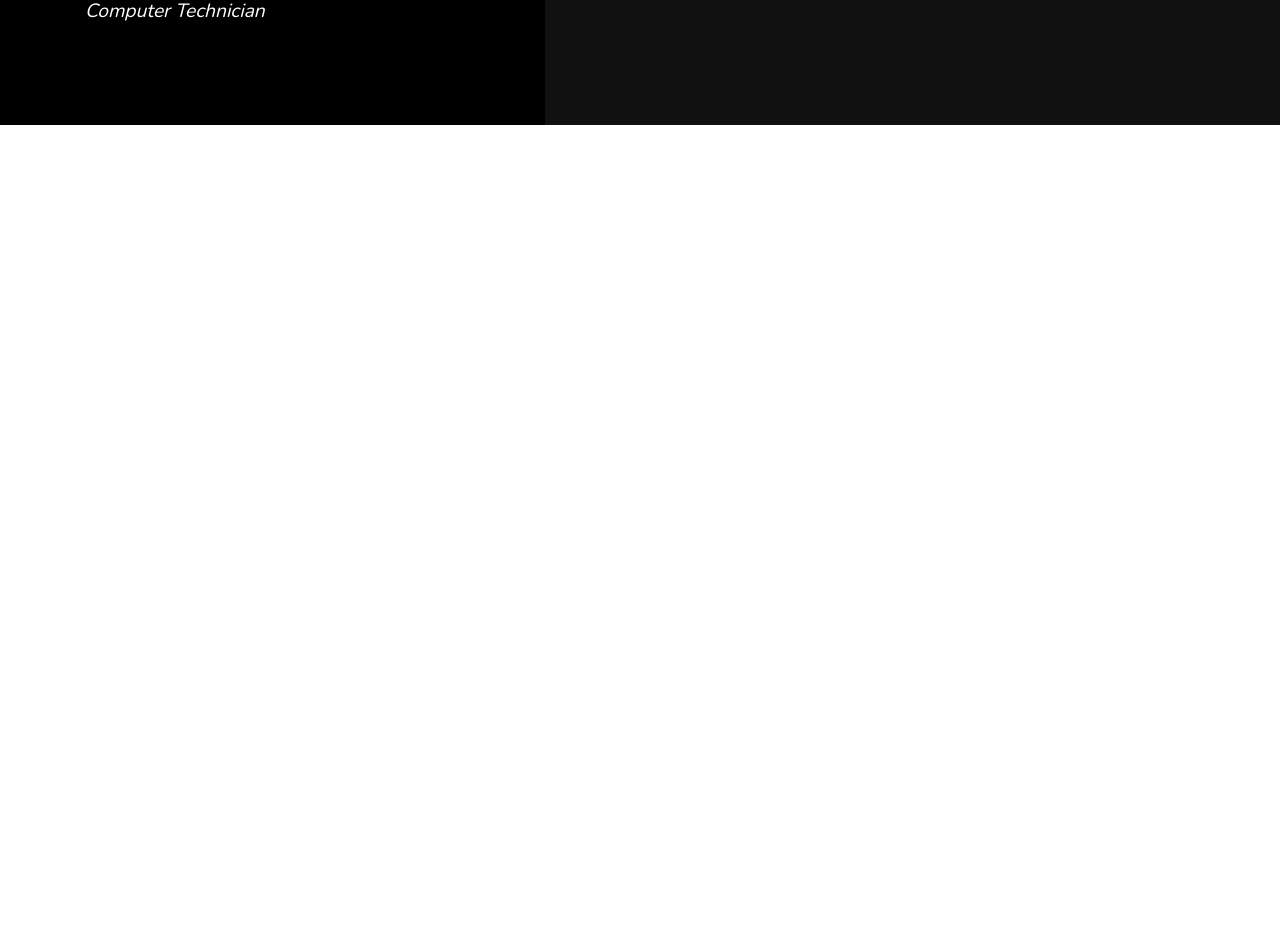
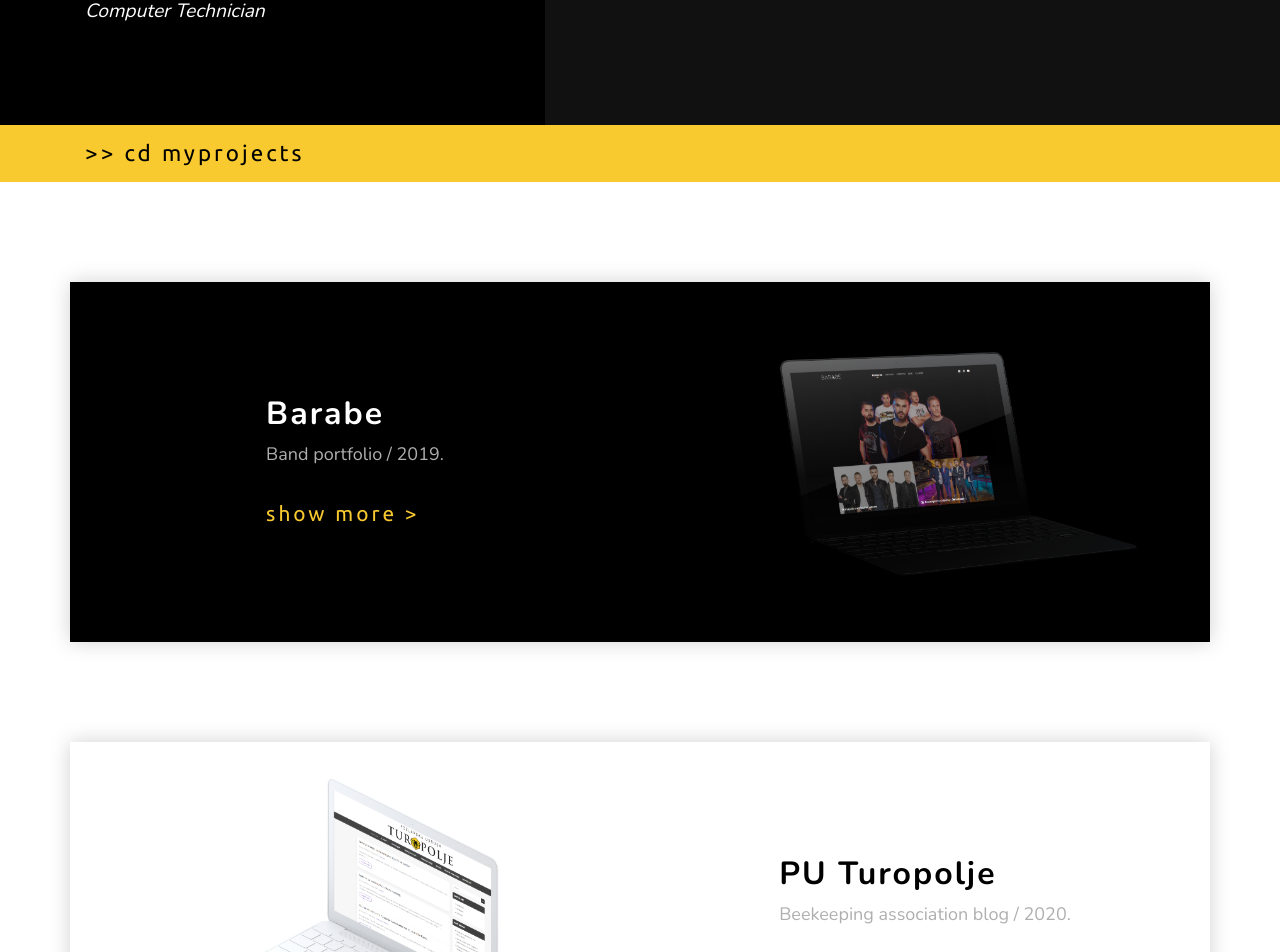
Before and after one commit to ivans204/portfolio-vue, a Vue app: page /#/about in a window 1280 px wide. Shown: the part 1020-1972 px from the top of the page. Before the commit the page ends 1145 px from the top, so only its background shows below. Built offline with nearby package versions, Linux system fonts and the light colour scheme.

Commit message:
projects and responsive

```diff
--- a/src/App.vue
+++ b/src/App.vue
@@ -9,7 +9,14 @@
       </b-container>
     </section>
     <About></About>
-
+    <section id="myprojects" class="section-name">
+      <b-container>
+        <h3>
+          >> cd myprojects
+        </h3>
+      </b-container>
+    </section>
+    <Projects></Projects>
 
 <!--    <div id="nav">-->
 <!--      <router-link to="/">Home</router-link>-->
@@ -24,12 +31,14 @@
 // @ is an alias to /src
 import Navbar from '@/components/Navbar.vue'
 import About from '@/components/About.vue'
+import Projects from '@/components/Projects.vue'
 
 export default {
   name: 'Home',
   components: {
     Navbar,
     About,
+    Projects,
   }
 }
 </script>
@@ -42,6 +51,7 @@ export default {
 
 #intro {
   margin: 100px 0;
+  padding: 0 15px;
 }
 
 .intro-text {
@@ -51,6 +61,18 @@ export default {
 
 .yellow {
   color: #F9CA30;
+}
+
+.section-name {
+  background-color: #F9CA30;
+  color: black;
+  font-family: 'Ubuntu', sans-serif;
+  letter-spacing: 3px;
+
+  h3 {
+    padding: 15px 0;
+    font-size: 1.4rem;
+  }
 }
 
 #nav {
--- a/src/components/About.vue
+++ b/src/components/About.vue
@@ -3,7 +3,7 @@
 
     <b-container>
       <b-row>
-        <b-col class="education">
+        <b-col cols="12" sm="5" class="education">
           <h3><span>// </span>Education</h3>
 
           <div class="school">
@@ -19,12 +19,14 @@
           </div>
 
         </b-col>
-        <b-col cols="7" class="about">
-          <h3><span>// </span>About Us</h3>
+        <b-col cols="12" sm="7" class="about">
+          <h3><span>// </span>About Me</h3>
           <p class="about-text">My name is Ivan Švrga and I'm from Velika Gorica (town near Zagreb).</p>
-          <p class="about-text">My passion is front-end development and I like to be surrounded with countless lines of code, because it makes me feel good doing something like this.</p>
+          <p class="about-text">My passion is front-end development and I like to be surrounded with countless lines of
+            code, because it makes me feel good doing something like this.</p>
           <p class="about-text">For anything else about me feel free to contact me. :)</p>
         </b-col>
+
       </b-row>
     </b-container>
 
@@ -57,11 +59,32 @@ export default {
 
 .education {
   padding-right: 60px;
+  background-color: black;
+
+  @media screen and (max-width: 768px) and (min-width: 575px) {
+    padding-right: 15px;
+  }
+
+  @media screen and (width: 576px)  {
+    padding: 0 20px;
+  }
+
+  @media screen and (max-width: 575px) {
+    padding: 0 30px;
+  }
 }
 
 .about {
   background-color: #111111;
   padding-left: 50px;
+
+  @media screen and (width: 576px)  {
+    padding: 0 20px;
+  }
+
+  @media screen and (max-width: 575px) {
+    padding: 0 30px;
+  }
 }
 
 .school {
@@ -95,5 +118,9 @@ p {
   margin-bottom: 20px;
   font-size: 1.4rem;
   letter-spacing: 2px;
+
+  &:last-child {
+    margin-bottom: 100px;
+  }
 }
 </style>
--- /dev/null
+++ b/src/components/Projects.vue
@@ -0,0 +1,100 @@
+<template>
+  <b-container class="projects">
+    <div class="project">
+
+      <b-row v-for="project in projects" :key="project" class="project-bg" :class="{ 'rev': project.reverse}">
+
+        <b-col cols="12" sm="6" class="center-item">
+          <div class="project-wrapper">
+            <h2 class="project-title" :style="{color: project.style}">{{ project.title }}</h2>
+            <p class="project-detail">{{ project.detail }}</p>
+            <a class="project-more" href="#">show more ></a>
+          </div>
+        </b-col>
+        <b-col cols="12" sm="6">
+          <img class="project-img" :src="project.img" :alt="project.detail">
+        </b-col>
+      </b-row>
+
+    </div>
+  </b-container>
+</template>
+
+<script>
+export default {
+  name: 'Projects',
+  data: () => ({
+    projects: [
+      {
+        title: 'Barabe',
+        detail: 'Band portfolio / 2019.',
+        img: require('../assets/img/barabe.png'),
+        style: 'white'
+      },
+      {
+        title: 'PU Turopolje',
+        detail: 'Beekeeping association blog / 2020.',
+        img: require('../assets/img/put.png'),
+        style: 'black',
+        reverse: true
+      },
+    ]
+  }),
+}
+</script>
+
+<style scoped lang="scss">
+
+.center-item {
+  display: flex;
+  justify-content: center;
+}
+
+.projects {
+  margin-top: 100px;
+  margin-bottom: 100px;
+}
+
+.project-bg {
+  background-color: black;
+  margin-bottom: 100px;
+  box-shadow: 0px 0px 20px 0px #D2D2D2;
+  align-items: center;
+
+  &:nth-child(even) {
+    background-color: white;
+  }
+
+  @media screen and (max-width: 768px) {
+    padding: 50px 15px;
+  }
+}
+
+.rev {
+  flex-direction: row-reverse;
+}
+
+.project-title {
+  font-weight: bold;
+  letter-spacing: 2px;
+}
+
+.project-detail {
+  color: #AFAFAF;
+  font-size: 1.125rem;
+  margin-bottom: 30px;
+}
+
+.project-more {
+  color: #f9ca30;
+  font-family: 'Ubuntu', sans-serif;
+  letter-spacing: 3px;
+  font-size: 1.3rem;
+}
+
+.project-img {
+  width: 100%;
+  height: auto;
+}
+
+</style>
```
Also changed, not shown: src/assets/img/barabe.png (added), src/assets/img/put.png (added).
